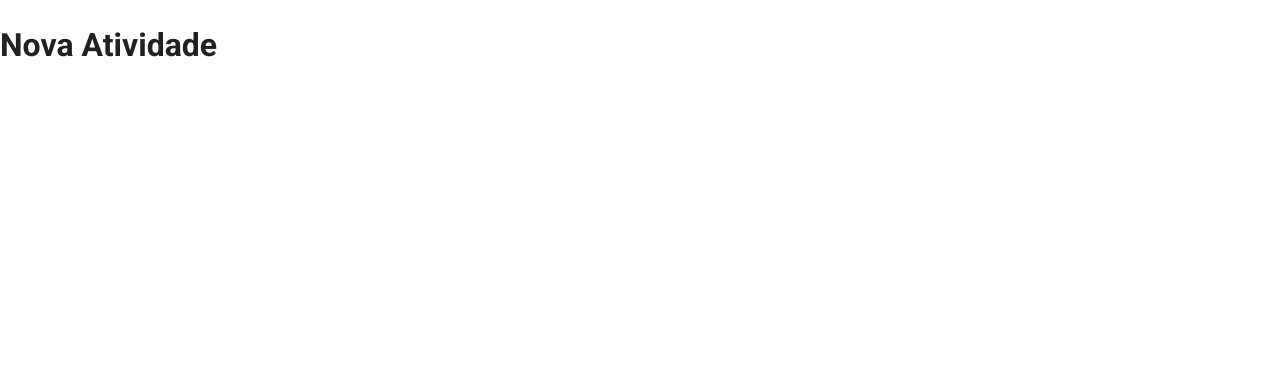
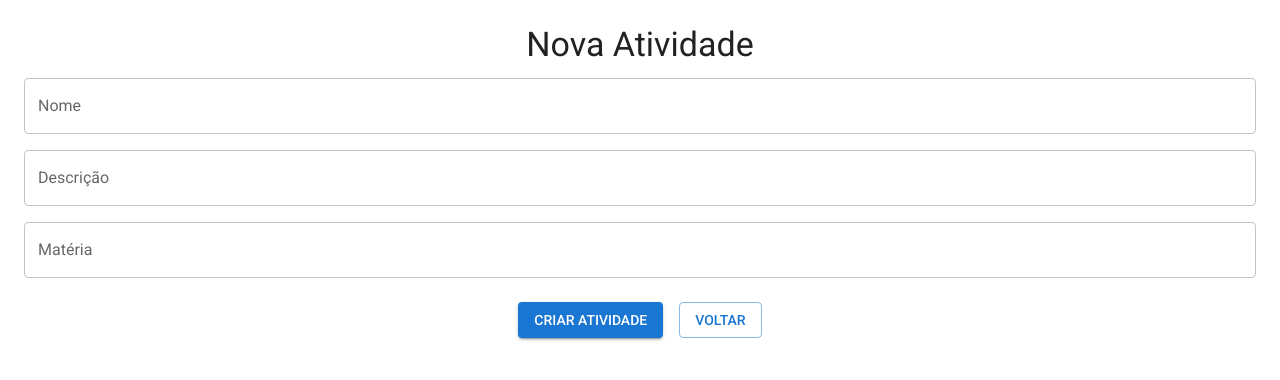
Before and after one commit to AriReboucas/crm, a Next.js app in the folder frontend/: page /classrooms/1/activity/new in a window 1280 px wide. Shown: the top 380 px of the page. Built offline with nearby package versions, Linux system fonts and the light colour scheme; no server answers; what @mui/material-nextjs would draw is missing.

Commit message:
feat: update new activity page

```diff
--- a/frontend/src/app/classrooms/[id]/activity/new/page.tsx
+++ b/frontend/src/app/classrooms/[id]/activity/new/page.tsx
@@ -1,8 +1,95 @@
+"use client";
+
+import { Box, Typography, TextField, Button } from "@mui/material";
+import { useState } from "react";
+import { useParams, useRouter } from "next/navigation";
+import { createActivity } from "@/services/activity.service";
+
 const CreateActivityPage = () => {
+  const [title, setTitle] = useState("");
+  const [description, setDescription] = useState("");
+  const [subject, setSubject] = useState("");
+  const [error, setError] = useState("");
+
+  const router = useRouter();
+  const params = useParams();
+
+  if (typeof params.id !== "string") {
+    params.id = "";
+  }
+  const classroomId = params.id;
+
+  const handleSubmit = async (event: React.FormEvent) => {
+    setError("");
+    event.preventDefault();
+
+    try {
+      const response = await createActivity(classroomId, {
+        title,
+        description,
+        subject,
+      });
+
+      router.push(`/classrooms/${response.classroom_id}`);
+    } catch (error) {
+      setError("Failed to create activity");
+    }
+  };
+
   return (
-    <div>
-      <h1>Nova Atividade</h1>
-    </div>
+    <Box
+      sx={{
+        display: "flex",
+        flexDirection: "column",
+        alignItems: "center",
+        padding: 3,
+      }}
+      suppressHydrationWarning
+    >
+      <Typography variant="h4" gutterBottom>
+        Nova Atividade
+      </Typography>
+
+      <TextField
+        label="Nome"
+        variant="outlined"
+        fullWidth
+        value={title}
+        onChange={(e) => setTitle(e.target.value)}
+        sx={{ marginBottom: 2 }}
+      />
+
+      <TextField
+        label="Descrição"
+        variant="outlined"
+        fullWidth
+        value={description}
+        onChange={(e) => setDescription(e.target.value)}
+        sx={{ marginBottom: 2 }}
+      />
+
+      <TextField
+        label="Matéria"
+        variant="outlined"
+        fullWidth
+        value={subject}
+        onChange={(e) => setSubject(e.target.value)}
+        sx={{ marginBottom: 3 }}
+      />
+
+      <Box sx={{ display: "flex", gap: 2 }}>
+        <Button variant="contained" color="primary" onClick={handleSubmit}>
+          Criar Atividade
+        </Button>
+        <Button
+          variant="outlined"
+          color="primary"
+          onClick={() => router.push("/classrooms")}
+        >
+          Voltar
+        </Button>
+      </Box>
+    </Box>
   );
 };
 
```
